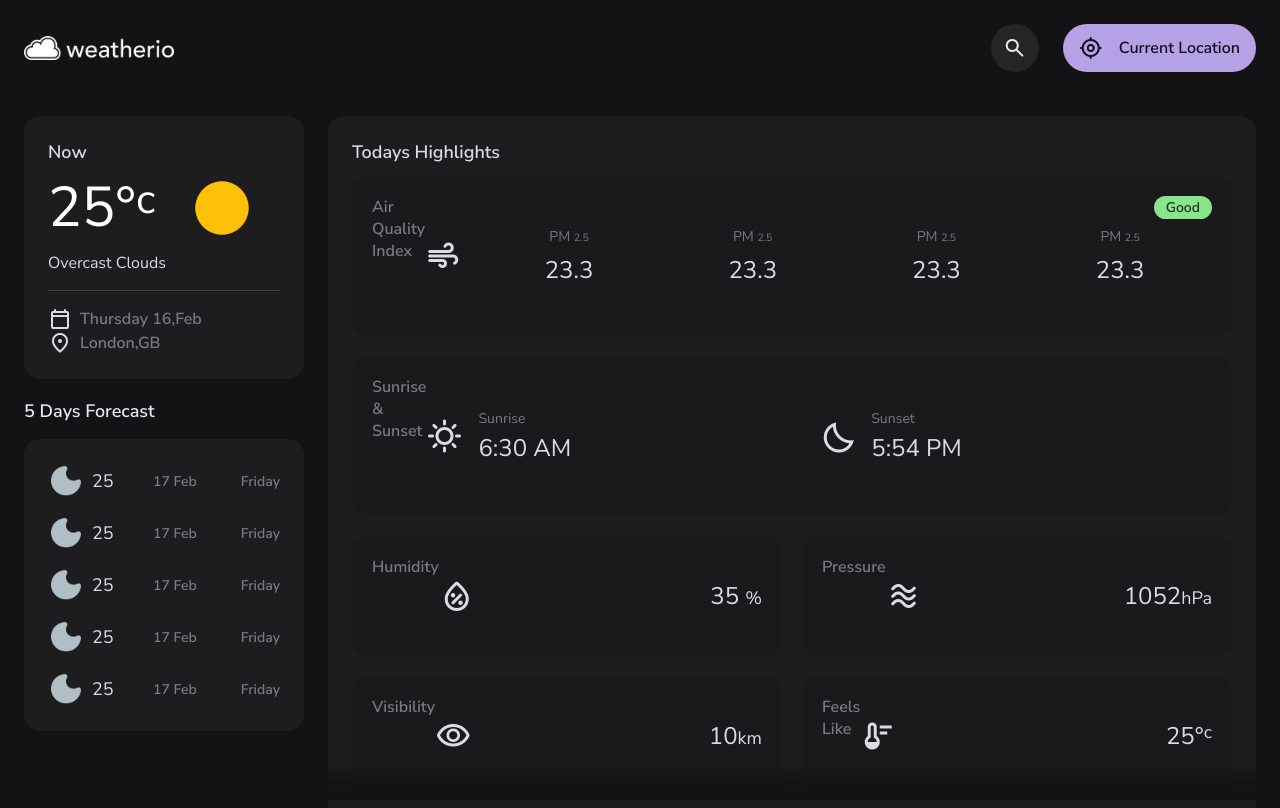
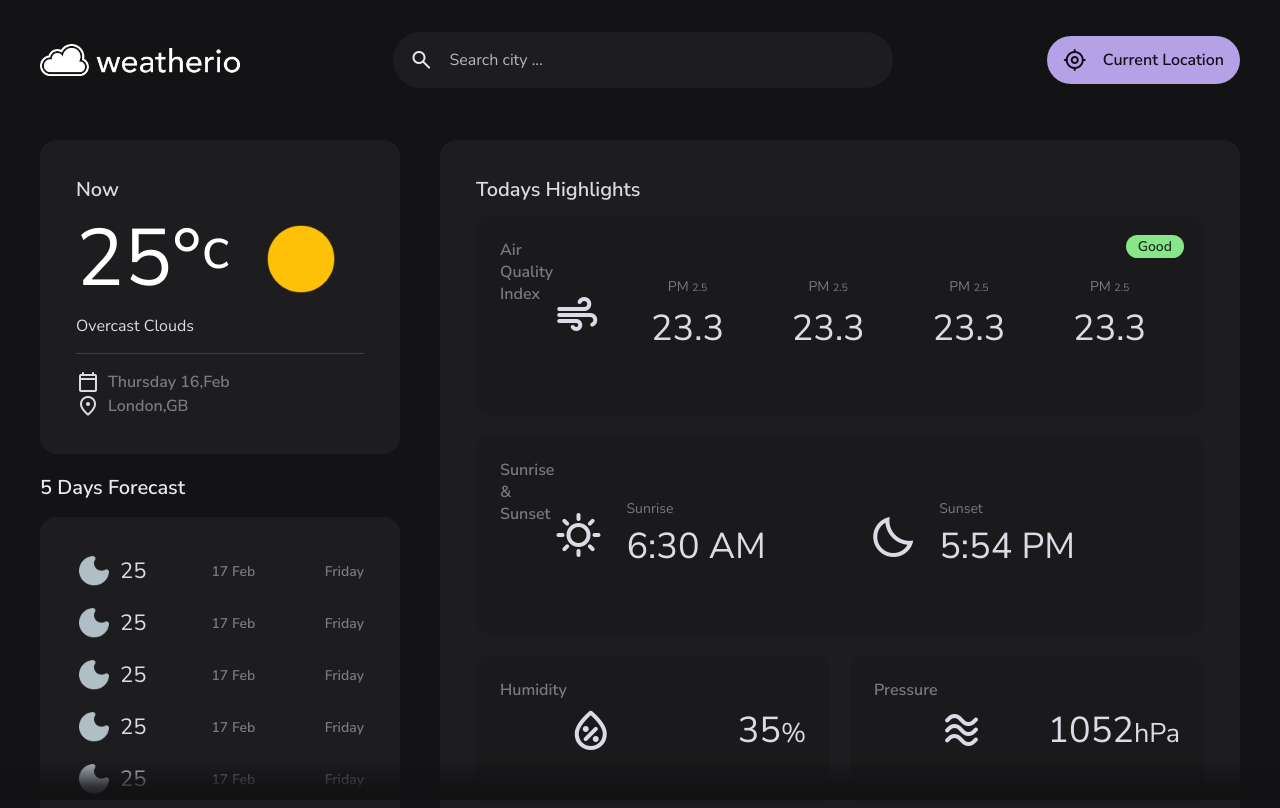
Before and after one commit to YashVarpe05/Weatherio, a plain HTML site: page weatherio-starter-master/index.html in a window 1280 px wide. Shown: the top 808 px of the page. Drawn offline with Linux system fonts and the light colour scheme.

Commit message:
added the media query for mobile and other large devices

```diff
--- a/weatherio-starter-master/assets/css/style.css
+++ b/weatherio-starter-master/assets/css/style.css
@@ -850,3 +850,144 @@ article.container::before {
 		padding: 16px;
 	}
 }
+
+/*
+responsive for large than 1200px screen
+ */
+
+@media (min-width: 1200px) {
+	/* custom property */
+	:root {
+		--heading: 8rem;
+		--title-2: 2rem;
+	}
+
+	/* reused style */
+
+	.container {
+		padding: 40px;
+	}
+	.card-lg {
+		padding: 36px;
+	}
+	.card-sm {
+		padding: 24px;
+	}
+	.title-1 {
+		--title-1: 3.6rem;
+	}
+	.highlight-card.two .card-item {
+		column-gap: 24px;
+	}
+	/*
+	header
+	*/
+	.header .icon-btn {
+		display: none;
+	}
+	.logo img {
+		width: 200px;
+	}
+
+	.header {
+		position: relative;
+		height: 120px;
+		z-index: 4;
+	}
+	.header .container {
+		padding-block: 0;
+		height: 100%;
+	}
+	.search-view,
+	.search-view.active {
+		all: unset;
+		display: block;
+		position: relative;
+		width: 500px;
+		animation: none;
+	}
+	.search-wrapper {
+		border-block-end: none;
+	}
+	.search-wrapper > .m-icon {
+		display: block;
+	}
+	.search-field,
+	.search-view.view-list {
+		background-color: var(--surface);
+	}
+	.search-field {
+		height: 56px;
+		border-radius: var(--radius-28);
+	}
+	.search-result,
+	.search-view:not(:focus-within).search-result {
+		display: none;
+	}
+	.search-view:focus-within .search-result.active {
+		display: block;
+	}
+	.search-view:has(.search-result.active):focus-within .search-field {
+		border-bottom-left-radius: 0;
+		border-bottom-right-radius: 0;
+	}
+	.search-view .view-list {
+		position: absolute;
+		top: 100%;
+		left: 0;
+		width: 100%;
+		max-height: 360px;
+		border-radius: 0 0 var(--radius-28) var(--radius-28);
+		border-block-start: 1px solid var(--outline);
+		overflow-y: auto;
+		overflow-y: overlay;
+	}
+	.search-view .view-list:empty {
+		min-height: 120px;
+	}
+	.search-view .view-list::-webkit-scrollbar-button {
+		height: 20px;
+	}
+	.search-view:is(:hover, :has(.view-list):hover) {
+		filter: drop-shadow(var(--shadow-1));
+	}
+	.search-view:is(:focus-within, :has(.view-list):focus-within) {
+		filter: drop-shadow(var(--shadow-2));
+	}
+
+	/*
+	main
+	*/
+	main {
+		height: calc(100vh-120px);
+		height: calc(100svh-120px);
+	}
+	article.container {
+		grid-template-columns: 360px minmax(0, 1fr);
+		gap: 40px;
+	}
+	.current-weather .weather-icon {
+		width: 80px;
+	}
+	.forecast-card .title-2 {
+		--title-2: 2.2rem;
+	}
+	.highlight-card:nth-child(-n + 2) {
+		height: 200px;
+	}
+	.highlight-card:nth-child(n + 3) {
+		height: 150px;
+	}
+	.highlight-card .m-icon {
+		font-size: 4.8rem;
+	}
+	.slider-list {
+		gap: 16px;
+	}
+}
+
+@media (min-width: 1400px) {
+	.highlight-list {
+		grid-template-columns: repeat(4, 1fr);
+	}
+}
--- a/weatherio-starter-master/index.html
+++ b/weatherio-starter-master/index.html
@@ -54,7 +54,7 @@
 							autocomplete="off"
 							data-search-field
 						/>
-						<span class="m-icon">Search</span>
+						<span class="m-icon leading-icon">Search</span>
 						<button
 							class="icon-btn leading-icon has-state"
 							aria-label="close search"
@@ -299,7 +299,7 @@
 									<h3 class="title-3">Humidity</h3>
 									<div class="wrapper">
 										<span class="m-icon">Humidity_percentage</span>
-										<p class="title-1">35 <sub>%</sub></p>
+										<p class="title-1">35<sub>%</sub></p>
 									</div>
 								</div>
 								<div class="card card-sm highlight-card">
```
